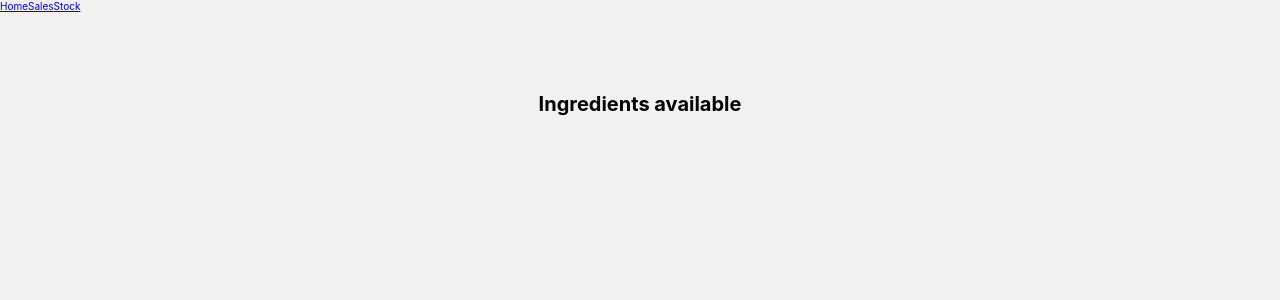
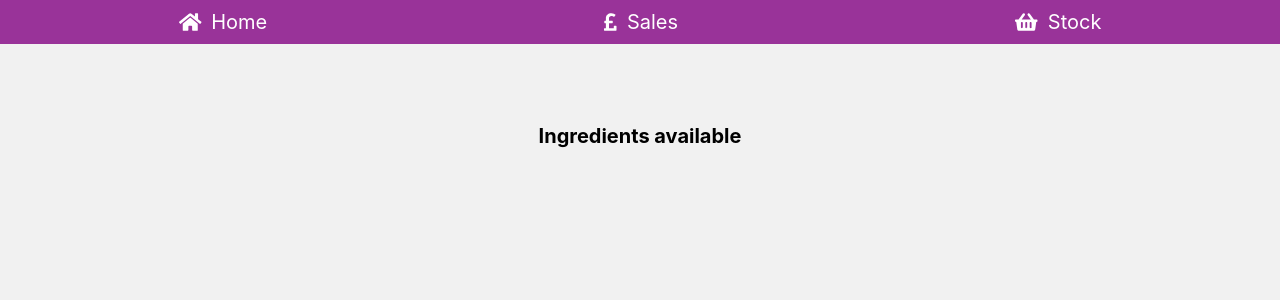
Before and after one commit to ZsofiaS/GreenFoodTruck-React, a React (Create React App) app: page /stock in a window 1280 px wide. Shown: the top 300 px of the page. Built offline with nearby package versions, Linux system fonts and the light colour scheme; no server answers.

Commit message:
Add styling to navbar

```diff
--- a/src/App.js
+++ b/src/App.js
@@ -1,5 +1,11 @@
 import React from 'react';
 import { BrowserRouter as Router, Link, Route } from 'react-router-dom';
+import { FontAwesomeIcon } from '@fortawesome/react-fontawesome';
+import {
+  faHome,
+  faShoppingBasket,
+  faPoundSign,
+} from '@fortawesome/free-solid-svg-icons';
 import Home from './components/Home.js';
 import Ingredients from './components/Ingredients.js';
 import Sales from './components/Sales.js';
@@ -7,10 +13,34 @@ import Sales from './components/Sales.js';
 const App = () => (
   <Router>
     <div>
-      <aside>
-        <Link to="/">Home</Link>
-        <Link to="/sales">Sales</Link>
-        <Link to="/stock">Stock</Link>
+      <aside className="App-navbar">
+        <Link className="App-link" to="/">
+          <FontAwesomeIcon
+            className="icon"
+            icon={faHome}
+            size="md"
+            color="white"
+          />
+          Home
+        </Link>
+        <Link className="App-link" to="/sales">
+          <FontAwesomeIcon
+            className="icon"
+            icon={faPoundSign}
+            size="md"
+            color="white"
+          />
+          Sales
+        </Link>
+        <Link className="App-link" to="/stock">
+          <FontAwesomeIcon
+            className="icon"
+            icon={faShoppingBasket}
+            size="md"
+            color="white"
+          />
+          Stock
+        </Link>
       </aside>
 
       <main>
--- a/src/App.scss
+++ b/src/App.scss
@@ -43,5 +43,21 @@ h1 {
       }
     }
   }
+  &-navbar {
+    width: 100%;
+    display: flex;
+    justify-content: space-around;
+    padding: 1rem;
+    background-color: #993399;
+  }
+
+  &-link {
+    text-decoration: none;
+    font-size: 2rem;
+    color: white;
+  }
 
 }
+.icon {
+  margin-right: 1rem;
+}
```
